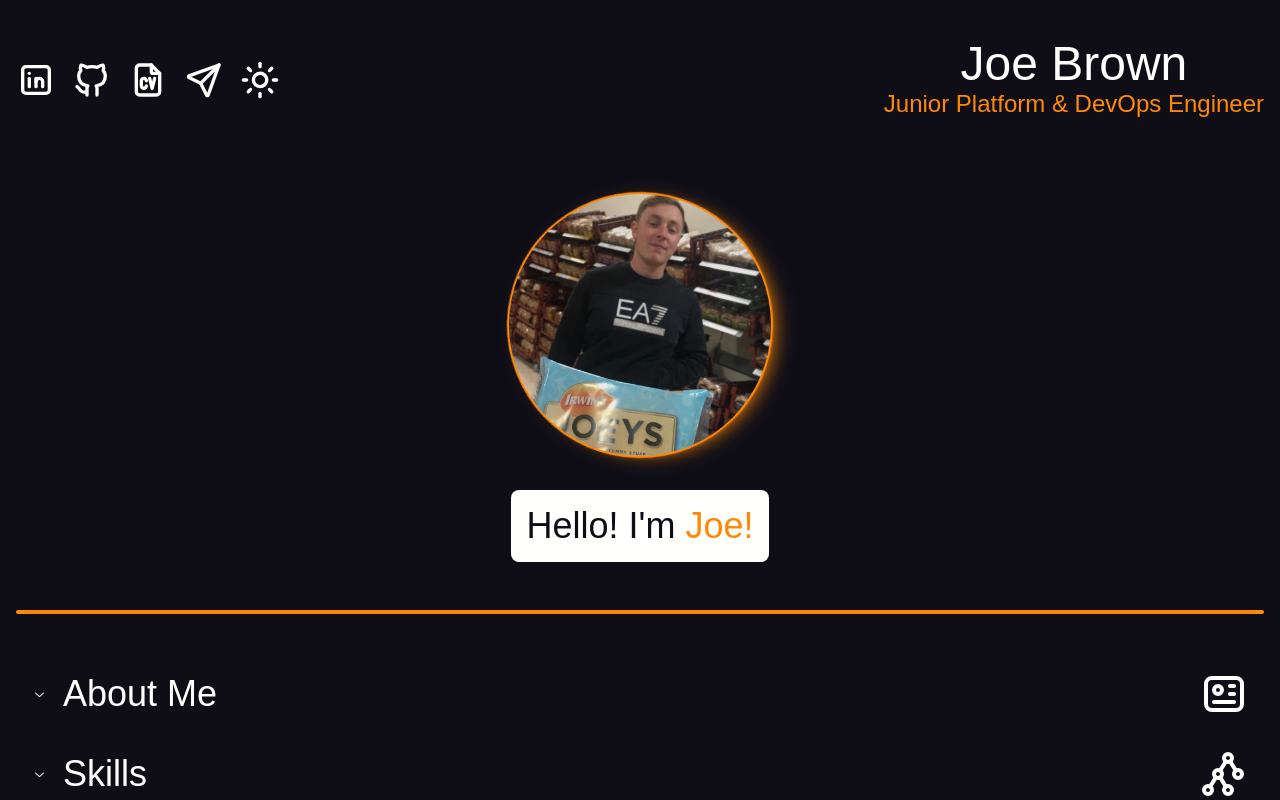
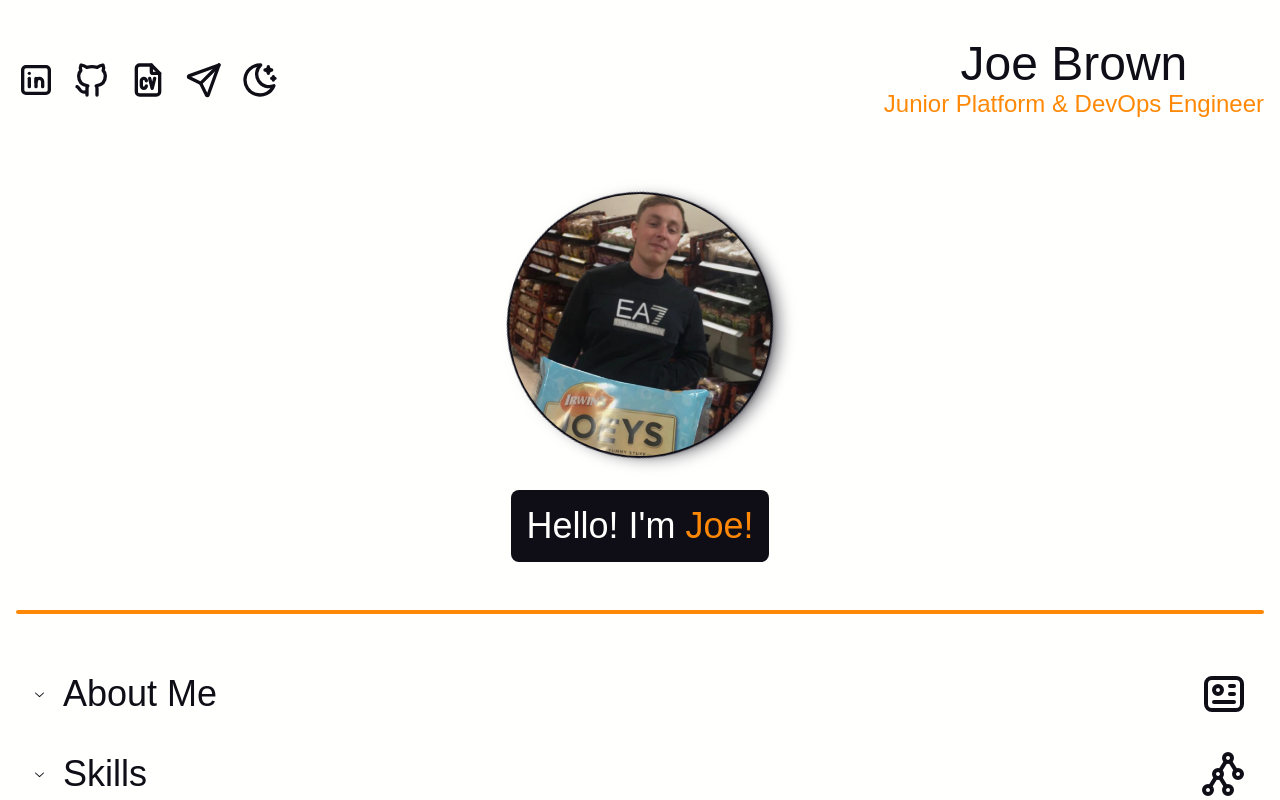
Before and after one commit to Rizq0/portfolio-website, a React (Vite) app: page / in a window 1280 px wide. Shown: the top 800 px of the page. Built offline with nearby package versions, Linux system fonts and the light colour scheme; no server answers; a web font is replaced by a local one.

Commit message:
fix: persistence between theme and mantine colour schemes in local storage, now correctly synced

```diff
--- a/src/components/Header.tsx
+++ b/src/components/Header.tsx
@@ -1,60 +1,62 @@
-import React, { useEffect } from "react";
+import React, { useEffect, useState } from "react";
 import toast from "react-hot-toast";
 import cvUrl from "../assets/Joe Brown CV PDF DEV.pdf";
-import { Theme } from "../types/header";
-import { Modal, useMantineColorScheme } from "@mantine/core";
+import { Modal } from "@mantine/core";
 import { useDisclosure } from "@mantine/hooks";
 import { ContactMe } from "./ContactMe";
+import {Theme} from "../types/header.ts";
 
 const initialiseTheme = () => {
+    const prefersDark = window.matchMedia("(prefers-color-scheme: dark)").matches;
     try {
-    const currentTheme = localStorage.getItem("theme");
-    if (!currentTheme) {
-      localStorage.setItem("theme", "dark");
+        const storedTheme = localStorage.getItem("theme");
+        if (storedTheme === "dark" || storedTheme === "light") {
+            localStorage.setItem("theme", storedTheme);
+            localStorage.setItem("mantine-color-scheme-value", storedTheme);
+            return storedTheme;
+        } else {
+            localStorage.setItem("theme", prefersDark ? "dark" : "light");
+            localStorage.setItem("mantine-color-scheme-value", prefersDark ? "dark" : "light");
+            return prefersDark ? "dark" : "light";
         }
-    return currentTheme || "dark";
     } catch (error) {
         console.warn("Failed to initialise theme", error);
-    return "dark";
+        localStorage.setItem("theme", prefersDark ? "dark" : "light");
+        localStorage.setItem("mantine-color-scheme-value", prefersDark ? "dark" : "light");
+        return prefersDark ? "dark" : "light";
     }
 };
 
 export const Header: React.FC = () => {
     const [opened, { open, close }] = useDisclosure(false);
-  const { toggleColorScheme } = useMantineColorScheme();
-  const [darkMode, setDarkMode] = React.useState(() => {
-    const theme = initialiseTheme() as Theme;
-    return theme === "dark";
-  });
+    const [colorScheme, setColorScheme] = useState<Theme>(initialiseTheme());
+
+    const toggleColorScheme = () => {
+        const next = colorScheme === "dark" ? "light" : "dark";
+        setColorScheme(next);
+        try {
+            localStorage.setItem("theme", next);
+            localStorage.setItem("mantine-color-scheme-value", next);
+        } catch (error) {
+            console.warn("Failed to toggle theme", error);
+        }
+    };
 
     useEffect(() => {
-    document.documentElement.classList.toggle("dark", darkMode);
-  }, [darkMode]);
+        document.documentElement.classList.toggle("dark", colorScheme === "dark");
+    }, [colorScheme]);
 
     const toggleDarkMode = () => {
-    const newDarkModeState = !darkMode;
-    if (newDarkModeState) {
-      toast("Darkness my old friend!", {
-        icon: "🌚",
+        const isLight = colorScheme === "light";
+        toast(isLight ? "Switching to Dark Mode..." : "Switching to Light Mode...", {
+            icon: isLight ? "🌚" : "🌞",
             style: {
                 borderRadius: "10px",
-          background: "#333",
-          color: "#fff",
+                background: isLight ? "#333" : "#fff",
+                color: isLight ? "#fff" : "#333",
             },
         });
-    } else {
-      toast("Let there be light!", {
-        icon: "🌞",
-        style: {
-          borderRadius: "10px",
-          background: "#fff",
-          color: "#333",
-        },
-      });
-    }
         toggleColorScheme();
-    localStorage.setItem("theme", newDarkModeState ? "dark" : "light");
-    setDarkMode(newDarkModeState);
     };
 
     const handleDownload = () => {
@@ -188,7 +190,7 @@ export const Header: React.FC = () => {
                                 className="text-backgrounddark hover:text-button dark:text-backgroundlight"
                                 title="Toggle Dark/Light Mode"
                             >
-                {darkMode ? (
+                                {colorScheme === "dark" ? (
                                     <svg
                                         xmlns="http://www.w3.org/2000/svg"
                                         viewBox="0 0 24 24"
```
Lines whose indentation alone changed are shown as unchanged.
